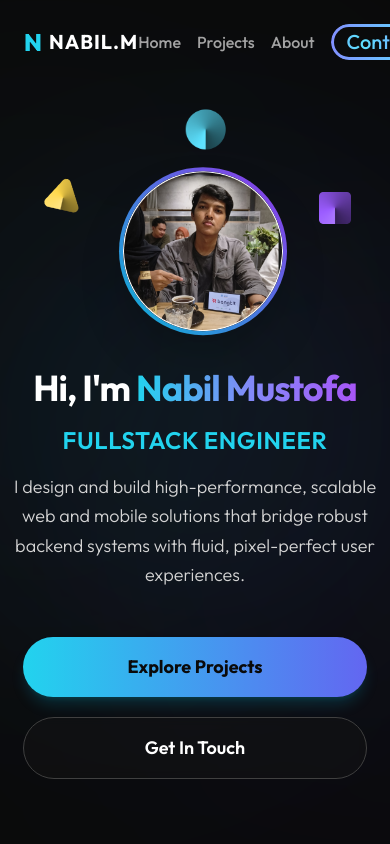
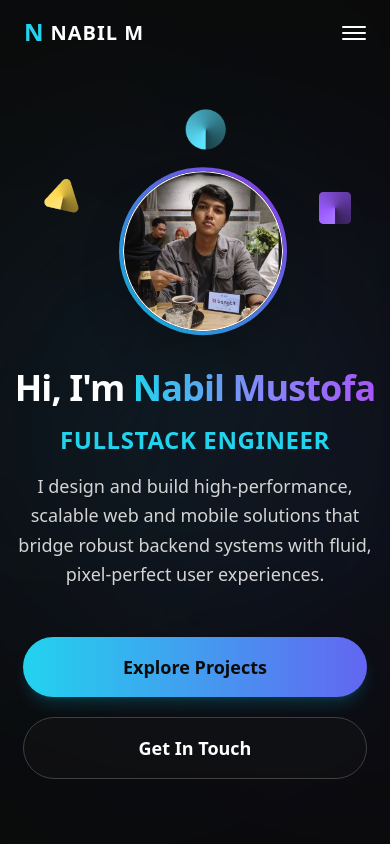
Before and after one commit to NabilMustofaa/portofolio-2, a Next.js app: page / in a window 390 px wide. Shown: the top 844 px of the page. Built offline with nearby package versions, Linux system fonts and the light colour scheme.

Commit message:
fixing navbar and contact section

```diff
--- a/app/layout.tsx
+++ b/app/layout.tsx
@@ -1,5 +1,4 @@
 import { Metadata } from "next";
-import { Outfit } from "next/font/google";
 import "../styles/globals.css";
 
 export const metadata: Metadata = {
@@ -42,11 +41,6 @@ export const metadata: Metadata = {
   },
 };
 
-const outfit = Outfit({
-  subsets: ["latin"],
-  variable: "--font-outfit",
-});
-
 export default function RootLayout({
   children,
 }: {
@@ -54,9 +48,7 @@ export default function RootLayout({
 }) {
   return (
     <html lang="id">
-      <body className={`${outfit.variable} font-sans bg-neutral-950`}>
-        {children}
-      </body>
+      <body className="font-sans bg-neutral-950">{children}</body>
     </html>
   );
 }
--- a/components/Navigation.tsx
+++ b/components/Navigation.tsx
@@ -1,10 +1,11 @@
 "use client";
 import React, { useState, useEffect } from "react";
 import Link from "next/link";
-import { motion } from "framer-motion";
+import { motion, AnimatePresence } from "framer-motion";
 
 export default function Navigation() {
   const [scrolled, setScrolled] = useState(false);
+  const [isOpen, setIsOpen] = useState(false);
 
   useEffect(() => {
     const handleScroll = () => {
@@ -21,23 +22,26 @@ export default function Navigation() {
       animate={{ y: 0, opacity: 1 }}
       transition={{ duration: 0.5 }}
       className={`fixed top-0 left-0 right-0 z-50 transition-all duration-300 ${
-        scrolled
-          ? "bg-neutral-950/85 backdrop-blur-md py-6 shadow-lg"
-          : "bg-transparent py-6"
+        scrolled || isOpen
+          ? "bg-neutral-950/25 backdrop-blur-md py-4 shadow-lg"
+          : "bg-transparent py-4"
       }`}
     >
-      <nav className="max-w-7xl mx-auto flex flex-row items-center justify-between px-6 md:px-12">
+      <nav className="max-w-7xl mx-auto flex flex-row items-center justify-between px-6 md:px-12 relative">
         {/* Brand logo */}
         <Link
           href="/"
-          className="text-white hover:text-cyan-400 transition-colors font-bold text-xl tracking-wider uppercase flex items-center gap-1.5"
+          className="text-white hover:text-cyan-400 transition-colors font-bold text-xl tracking-wider uppercase flex items-center gap-1.5 z-50"
+          onClick={() => setIsOpen(false)}
         >
-          <span className="text-cyan-400 font-extrabold text-2xl">N</span>
-          <span>Nabil.M</span>
+          <span className="text-cyan-400 font-extrabold text-2xl mb-0.5">
+            N
+          </span>
+          <span>Nabil M</span>
         </Link>
 
-        {/* Links */}
-        <div className="flex flex-row leading-6 text-base md:text-lg justify-end md:gap-10 gap-4 text-neutral-400 items-center font-medium">
+        {/* Desktop Links - Hidden on Mobile */}
+        <div className="hidden md:flex flex-row leading-6 text-base md:text-lg justify-end md:gap-10 gap-4 text-neutral-400 items-center font-medium">
           <Link
             href="/"
             className="hover:text-neutral-50 transition-colors duration-300"
@@ -63,6 +67,71 @@ export default function Navigation() {
             Contact
           </Link>
         </div>
+
+        {/* Mobile Hamburger Button */}
+        <button
+          onClick={() => setIsOpen(!isOpen)}
+          className="md:hidden flex flex-col justify-between w-6 h-4.5 z-50 relative focus:outline-none py-0.5"
+          aria-label="Toggle menu"
+        >
+          <span
+            className={`h-0.5 bg-white rounded-full transition-all duration-300 w-6 origin-left ${
+              isOpen ? "rotate-45 translate-x-1 translate-y-[-10px]" : "my-0.5"
+            }`}
+          />
+          <span
+            className={`h-0.5 bg-white rounded-full transition-all duration-300 w-6 ${
+              isOpen ? "opacity-0" : "opacity-100 my-0.5"
+            }`}
+          />
+          <span
+            className={`h-0.5 bg-white rounded-full transition-all duration-300 w-6 origin-left ${
+              isOpen ? "-rotate-45 translate-x-1 translate-y-[2px]" : "my-0.5"
+            }`}
+          />
+        </button>
+
+        {/* Mobile Dropdown Menu */}
+        <AnimatePresence>
+          {isOpen && (
+            <motion.div
+              initial={{ opacity: 0, height: 0 }}
+              animate={{ opacity: 1, height: "auto" }}
+              exit={{ opacity: 0, height: 0 }}
+              transition={{ duration: 0.3, ease: "easeInOut" }}
+              className="md:hidden absolute top-full left-0 right-0 bg-neutral-950/95 backdrop-blur-lg border-b border-neutral-900/80 shadow-2xl overflow-hidden py-8 px-6 flex flex-col items-center gap-6 z-40"
+            >
+              <Link
+                href="/"
+                onClick={() => setIsOpen(false)}
+                className="text-neutral-300 hover:text-white text-lg font-semibold tracking-wide transition-colors duration-300"
+              >
+                Home
+              </Link>
+              <Link
+                href="/#project"
+                onClick={() => setIsOpen(false)}
+                className="text-neutral-300 hover:text-white text-lg font-semibold tracking-wide transition-colors duration-300"
+              >
+                Projects
+              </Link>
+              <Link
+                href="/#about"
+                onClick={() => setIsOpen(false)}
+                className="text-neutral-300 hover:text-white text-lg font-semibold tracking-wide transition-colors duration-300"
+              >
+                About
+              </Link>
+              <Link
+                href="/#contact"
+                onClick={() => setIsOpen(false)}
+                className="text-gradient border-gradient px-6 py-2 text-lg font-semibold tracking-wide hover:scale-[1.03] transition-all"
+              >
+                Contact
+              </Link>
+            </motion.div>
+          )}
+        </AnimatePresence>
       </nav>
     </motion.header>
   );
--- a/styles/globals.css
+++ b/styles/globals.css
@@ -2,7 +2,14 @@
 @tailwind components;
 @tailwind utilities;
 
+@import url("https://fonts.googleapis.com/css2?family=Outfit:wght@100..900&display=swap");
+
 @layer base {
+  :root {
+    --font-outfit: "Outfit", system-ui, -apple-system, BlinkMacSystemFont,
+      "Segoe UI", Roboto, Helvetica, Arial, sans-serif;
+  }
+
   html {
     overflow-x: hidden;
   }
```
Also changed, not shown: components/ContactSection.tsx (+46 -26 lines).
